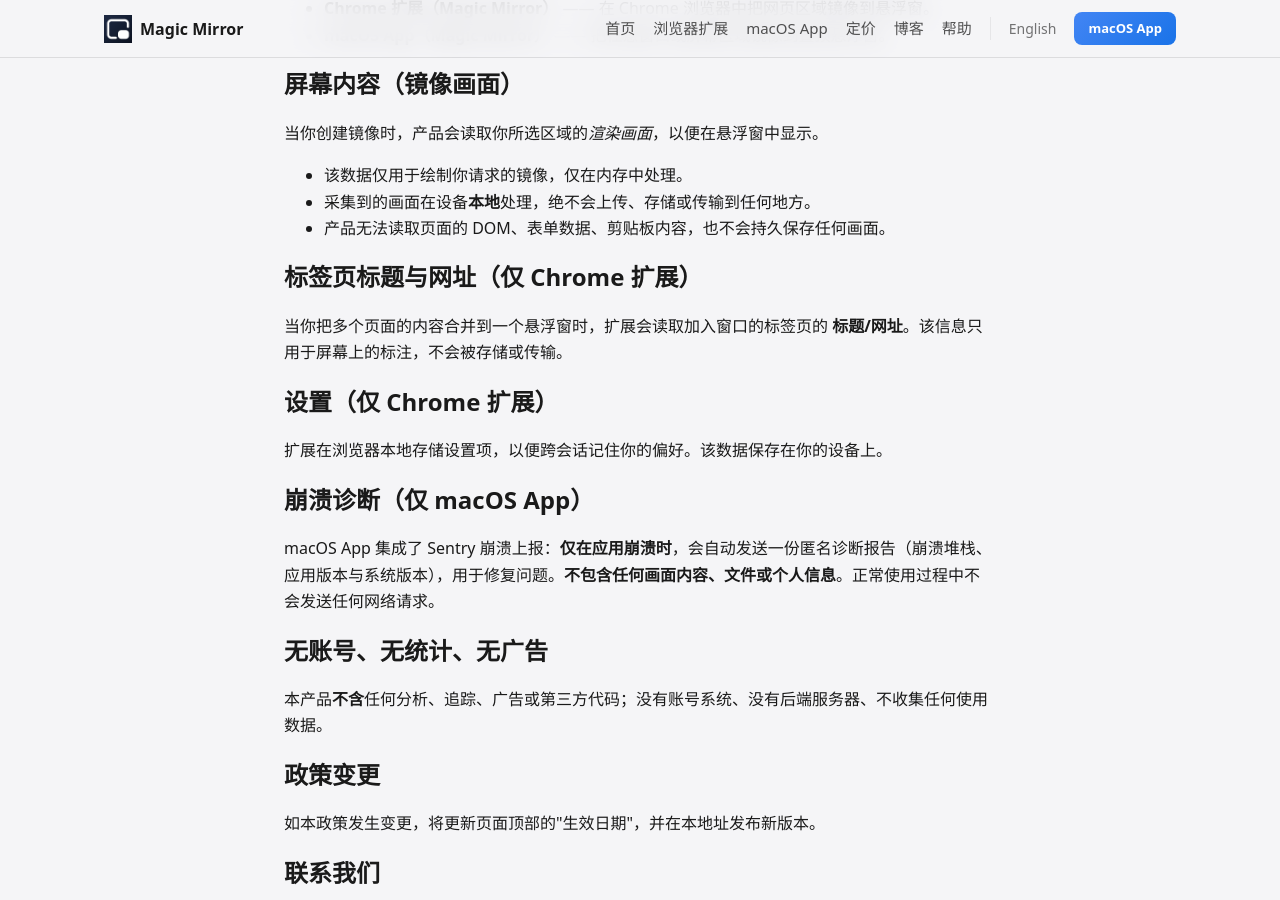
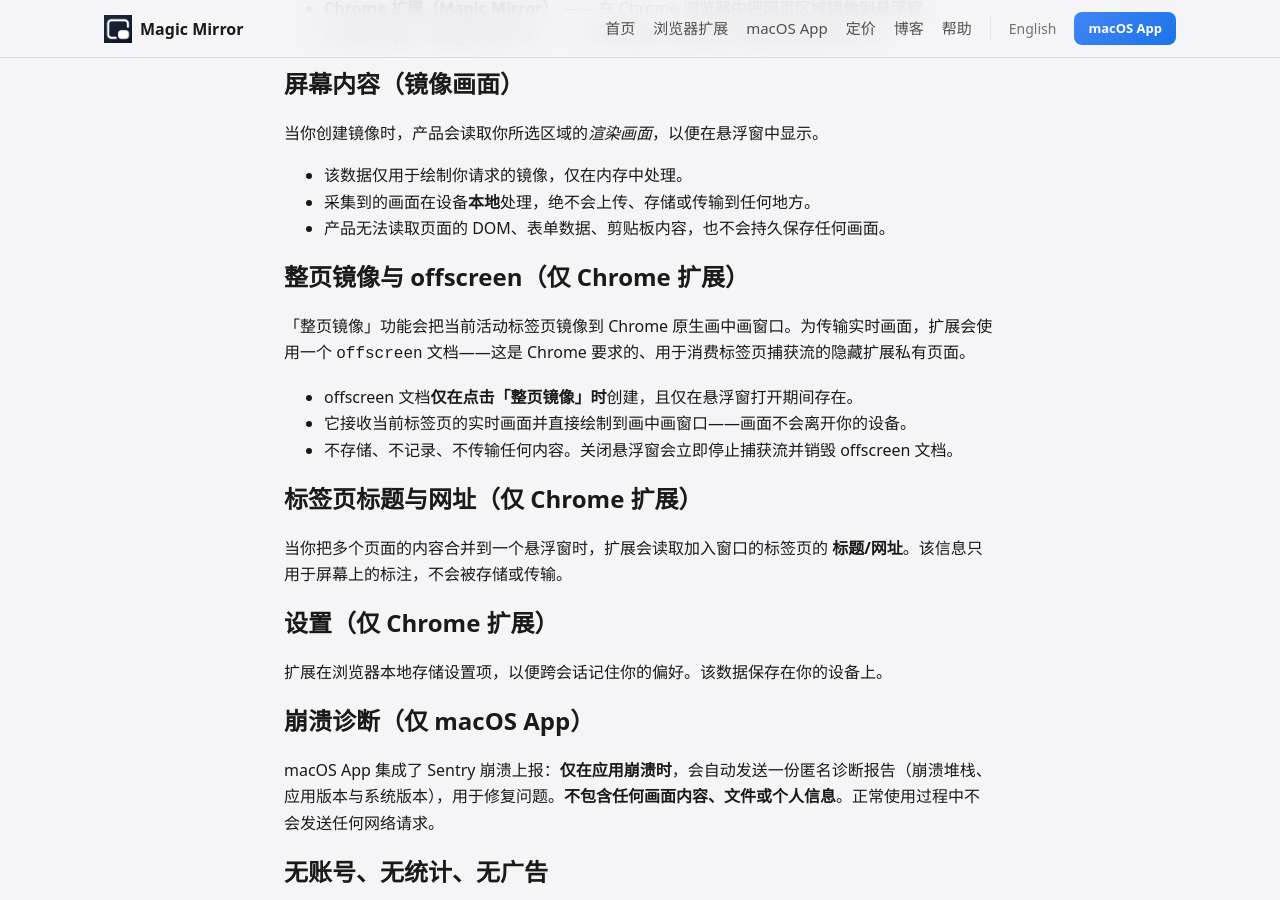
Before and after one commit to gamepunk/magic-mirror, a Jekyll site: the page built from zh/privacy.html, in a window 1280 px wide and 900 px high, scrolled down 546 px. Built offline with Jekyll 4.4.1, drawn with Linux system fonts in a browser that asks for light colours.

Commit message:
docs: 隐私政策补充 offscreen（整页镜像）说明（中英）
- 新增「整页镜像与 offscreen」章节：offscreen 文档仅在点击整页镜像时
  创建、画面本地处理不外传、关闭即停止
- 生效日期更新为 2026-09-01

```diff
--- a/zh/privacy.html
+++ b/zh/privacy.html
@@ -29,6 +29,14 @@
     <li>产品无法读取页面的 DOM、表单数据、剪贴板内容，也不会持久保存任何画面。</li>
   </ul>
 
+  <h2>整页镜像与 offscreen（仅 Chrome 扩展）</h2>
+  <p>「整页镜像」功能会把当前活动标签页镜像到 Chrome 原生画中画窗口。为传输实时画面，扩展会使用一个 <code>offscreen</code> 文档——这是 Chrome 要求的、用于消费标签页捕获流的隐藏扩展私有页面。</p>
+  <ul>
+    <li>offscreen 文档<strong>仅在点击「整页镜像」时</strong>创建，且仅在悬浮窗打开期间存在。</li>
+    <li>它接收当前标签页的实时画面并直接绘制到画中画窗口——画面不会离开你的设备。</li>
+    <li>不存储、不记录、不传输任何内容。关闭悬浮窗会立即停止捕获流并销毁 offscreen 文档。</li>
+  </ul>
+
   <h2>标签页标题与网址（仅 Chrome 扩展）</h2>
   <p>当你把多个页面的内容合并到一个悬浮窗时，扩展会读取加入窗口的标签页的 <strong>标题/网址</strong>。该信息只用于屏幕上的标注，不会被存储或传输。</p>
 
```
Also changed, not shown: other parts of zh/privacy.html (+1 -1 lines), en/privacy.html (+9 -1 lines).
